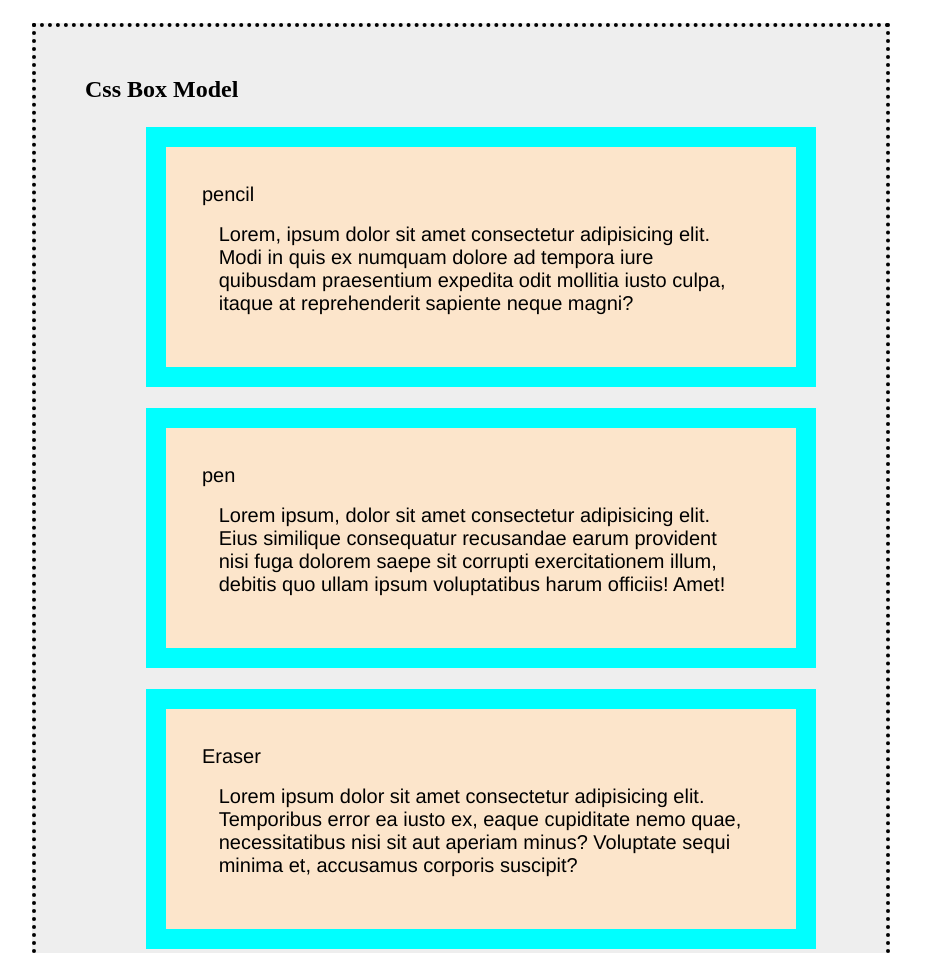
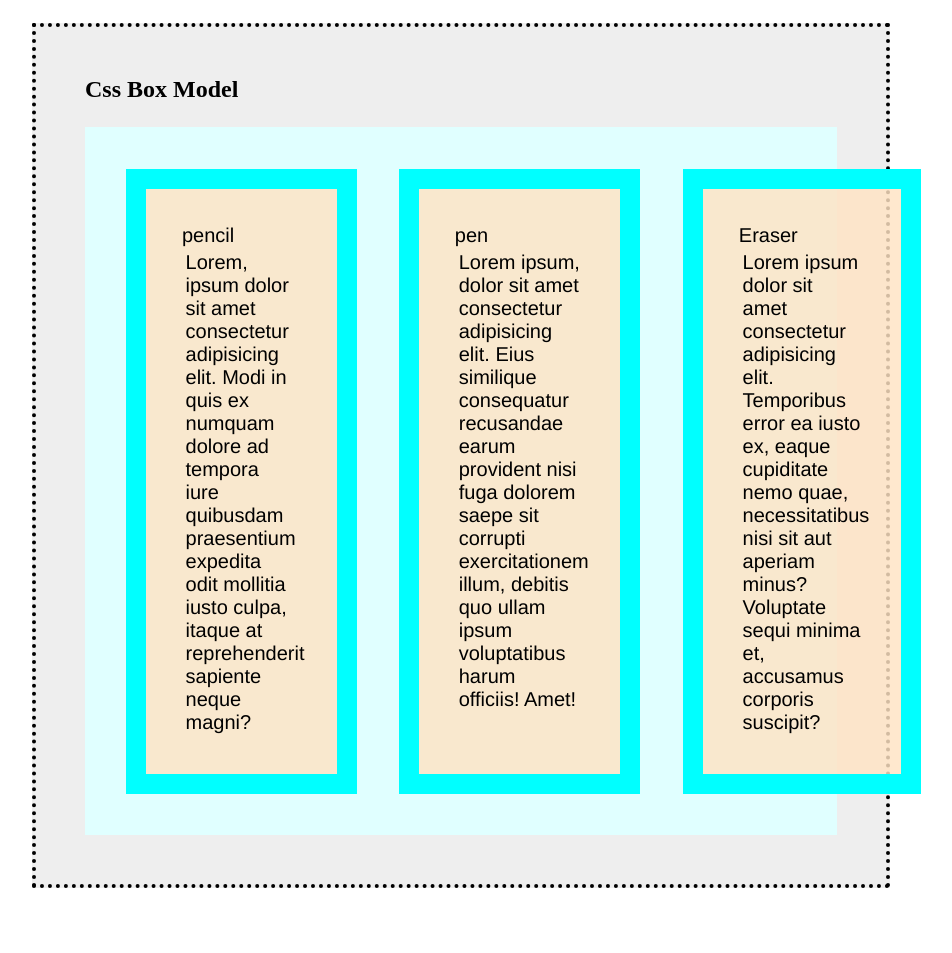
Before and after one commit to Mohammed-Masum-Billah/practice-project, a plain HTML site: page Explore Css2.html in a window 1280 px wide. Shown: the part 6640-7593 px from the top of the page, without its empty margins (179-1131 px from the left). Drawn offline with Linux system fonts and the light colour scheme.

Commit message:
push new code in repository

```diff
--- a/Explore Css2.html
+++ b/Explore Css2.html
@@ -37,6 +37,14 @@
             padding: 5px 8px;
             text-align: justify;
         }
+        .Model{
+            padding: 20px;
+            background-color: lightcyan;
+            display: flex;
+
+        }
+
+
 
         .Box{
             background-color: rgba(255, 228, 196, 0.822);
```
Also changed, not shown: Practice project/a proper website.html (+1 -0 lines).
